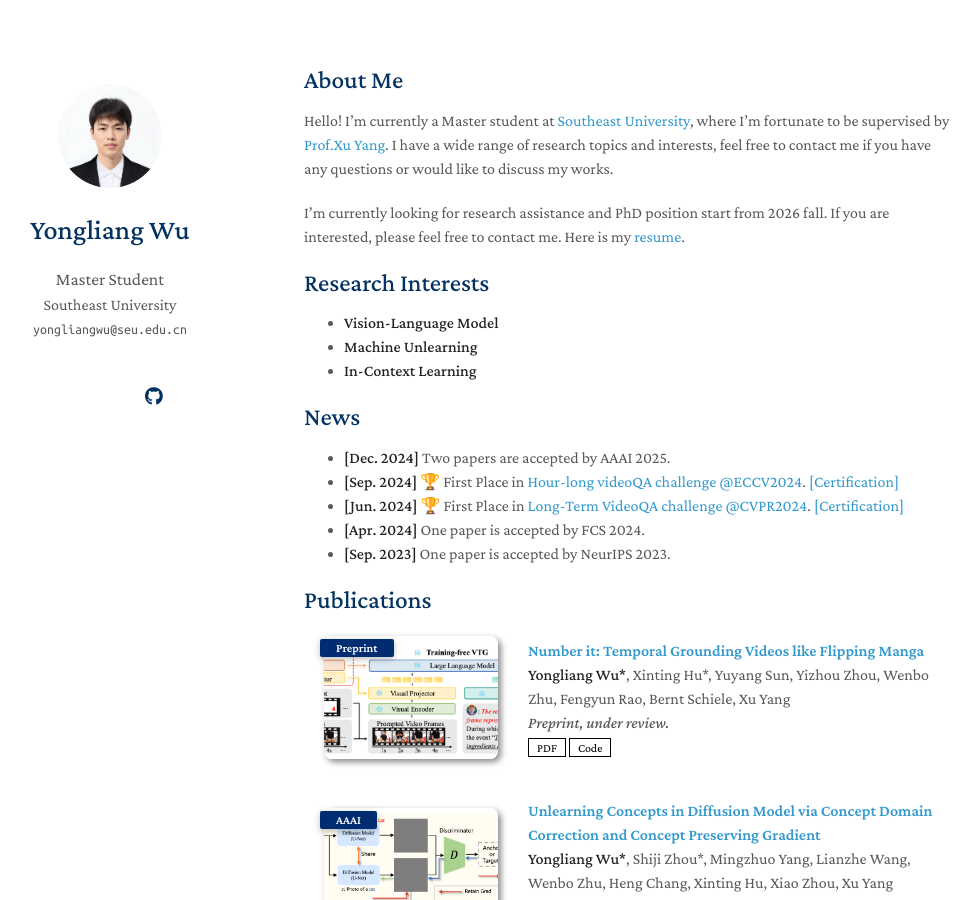
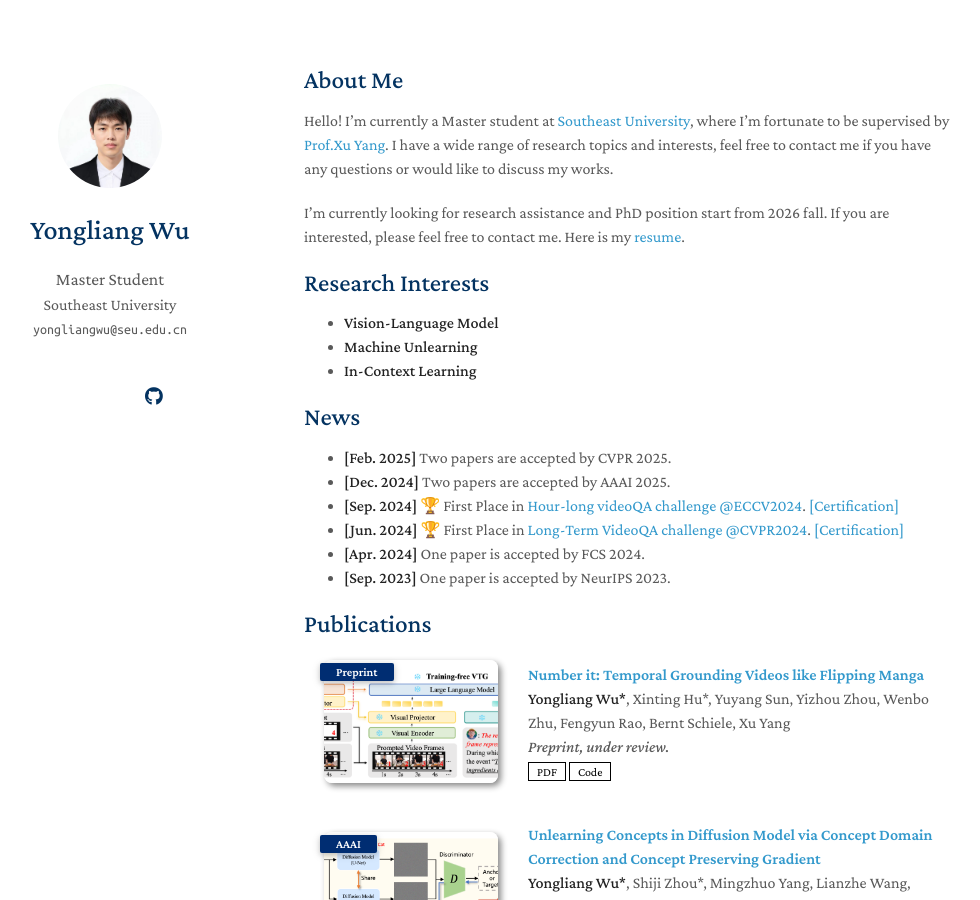
Before and after one commit to yongliang-wu/yongliang-wu.github.io, a Jekyll site: the page built from index.md, in a window 1280 px wide and 900 px high. Shown: the whole window, without its empty margins (166-1146 px from the left). Built offline with Jekyll 4.4.1, drawn with Linux system fonts in a browser that asks for light colours; nearby versions of some CDN libraries; a style sheet for code colours, icons or effects is not loaded; our own code applies the rules of GitHub Pages for plain Markdown files.

Commit message:
Update index.md

```diff
--- a/index.md
+++ b/index.md
@@ -14,6 +14,7 @@
 - **In-Context Learning**
 
 ## News
+- **[Feb. 2025]** Two papers are accepted by CVPR 2025.
 - **[Dec. 2024]** Two papers are accepted by AAAI 2025.
 - **[Sep. 2024]** 🏆 First Place in [Hour-long videoQA challenge @ECCV2024](https://ptchallenge-workshop.github.io/). [\[Certification\]](./assets/img/hourlong.pdf)
 - **[Jun. 2024]** 🏆 First Place in [Long-Term VideoQA challenge @CVPR2024](https://sites.google.com/view/loveucvpr24/track1). [\[Certification\]](./assets/img/moivechat.pdf)
```
